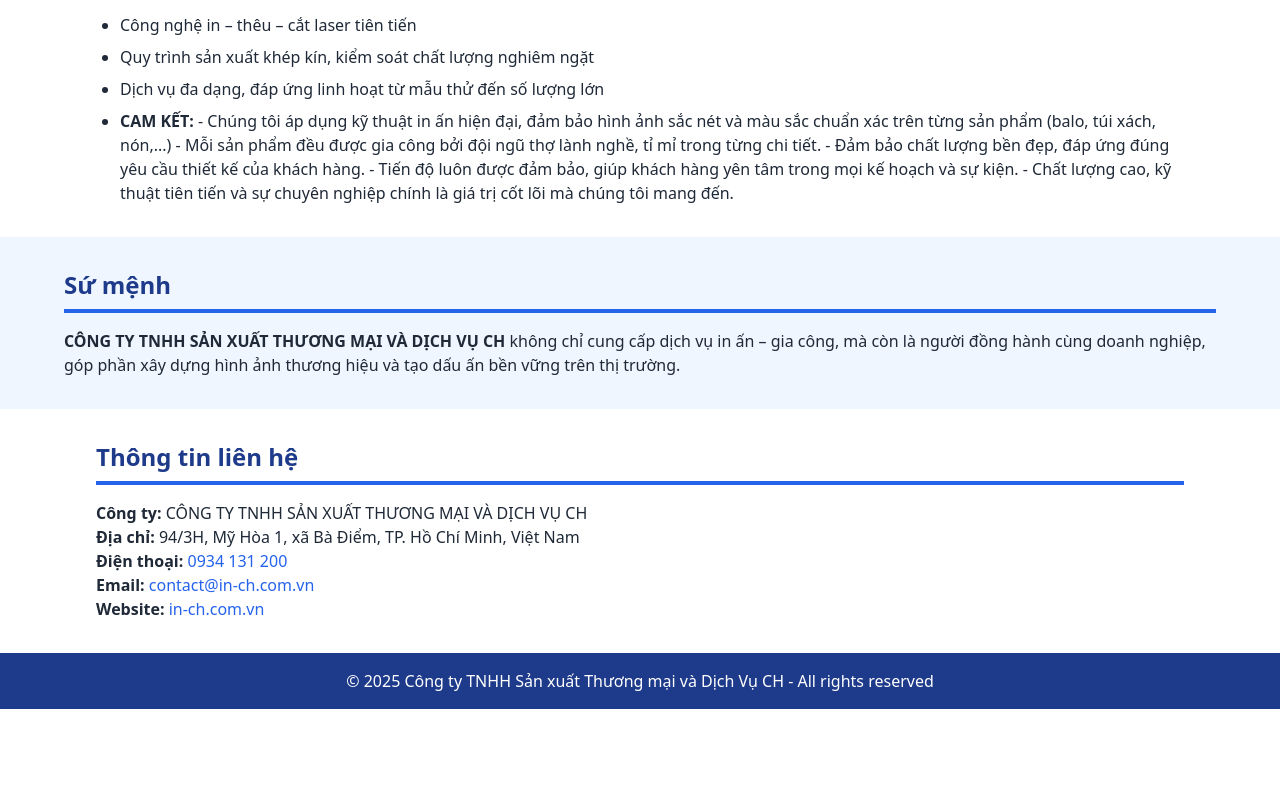
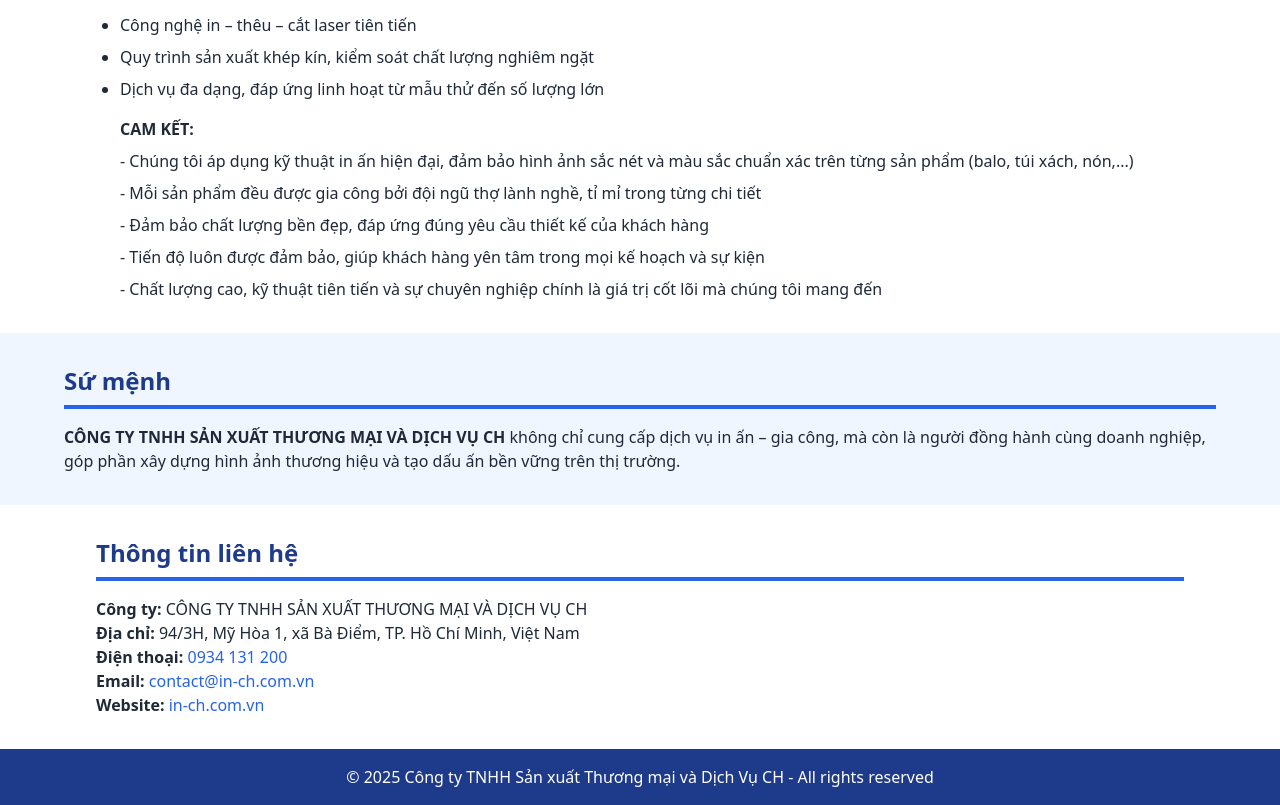
Before and after one commit to thanglx0611/Company-Web, a plain HTML site: page index.html in a window 1280 px wide. Shown: the part 2227-3032 px from the top of the page. Before the commit the page ends 2936 px from the top, so only its background shows below. Drawn offline with nearby package versions, Linux system fonts and the light colour scheme.

Commit message:
Update index.html

```diff
--- a/index.html
+++ b/index.html
@@ -1,3 +1,4 @@
+
 <!DOCTYPE html>
 <html lang="vi">
 <head>
@@ -125,24 +126,35 @@
       <li>Công nghệ in – thêu – cắt laser tiên tiến</li>
       <li>Quy trình sản xuất khép kín, kiểm soát chất lượng nghiêm ngặt</li>
       <li>Dịch vụ đa dạng, đáp ứng linh hoạt từ mẫu thử đến số lượng lớn</li>
-      <li><b>CAM KẾT:</b>
-        - Chúng tôi áp dụng kỹ thuật in ấn hiện đại, đảm bảo hình ảnh sắc nét và màu sắc chuẩn xác trên từng sản phẩm (balo, túi xách, nón,...)
-        - Mỗi sản phẩm đều được gia công bởi đội ngũ thợ lành nghề, tỉ mỉ trong từng chi tiết.
-        - Đảm bảo chất lượng bền đẹp, đáp ứng đúng yêu cầu thiết kế của khách hàng.
-        - Tiến độ luôn được đảm bảo, giúp khách hàng yên tâm trong mọi kế hoạch và sự kiện.
-        - Chất lượng cao, kỹ thuật tiên tiến và sự chuyên nghiệp chính là giá trị cốt lõi mà chúng tôi mang đến.</li>
+    </ul>
+    <ul class="list-none pl-6 space-y-2 mt-4">
+      <li><b>CAM KẾT:</b></li>
+      <li>- Chúng tôi áp dụng kỹ thuật in ấn hiện đại, đảm bảo hình ảnh sắc nét và màu sắc chuẩn xác trên từng sản phẩm (balo, túi xách, nón,...)</li>
+      <li>- Mỗi sản phẩm đều được gia công bởi đội ngũ thợ lành nghề, tỉ mỉ trong từng chi tiết</li>
+      <li>- Đảm bảo chất lượng bền đẹp, đáp ứng đúng yêu cầu thiết kế của khách hàng</li>
+      <li>- Tiến độ luôn được đảm bảo, giúp khách hàng yên tâm trong mọi kế hoạch và sự kiện</li>
+      <li>- Chất lượng cao, kỹ thuật tiên tiến và sự chuyên nghiệp chính là giá trị cốt lõi mà chúng tôi mang đến</li>
     </ul>
   </div>
+
   <div class="lang en hidden">
     <h2 class="text-2xl font-bold text-blue-900 border-b-4 border-blue-600 pb-2 mb-4">Key Advantages</h2>
     <ul class="list-disc pl-6 space-y-2">
       <li>Advanced printing – embroidery – laser cutting technology</li>
       <li>Closed production process with strict quality control</li>
       <li>Diverse services, flexible from samples to large quantities</li>
-      <li><b>Commitment: QUALITY – PRESTIGE – COMPETITIVE PRICE</b></li>
+    </ul>
+    <ul class="list-none pl-6 space-y-2 mt-4">
+      <li><b>Commitment:</b></li>
+      <li>- We apply modern printing techniques to ensure sharp images and accurate colors on every product (backpacks, bags, caps,...)</li>
+      <li>- Each product is crafted by skilled workers with meticulous attention to detail</li>
+      <li>- Guaranteed durability and quality, meeting customers’ design requirements</li>
+      <li>- Always on schedule, giving customers peace of mind for every plan and event</li>
+      <li>- High quality, advanced technology, and professionalism are our core values</li>
     </ul>
   </div>
 </section>
+
 
 <!-- Sứ mệnh -->
 <section class="bg-blue-50 p-8">
```
